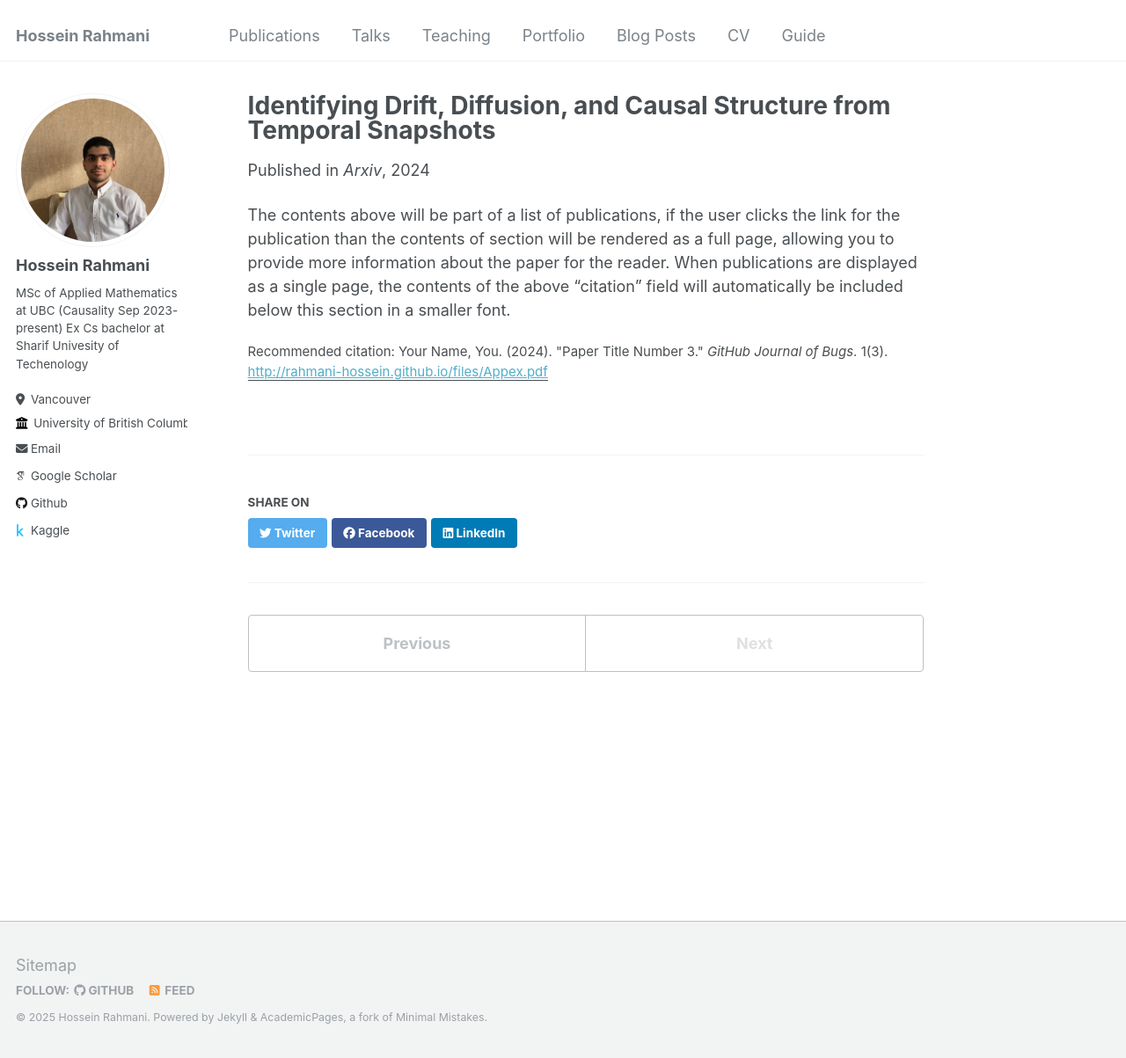
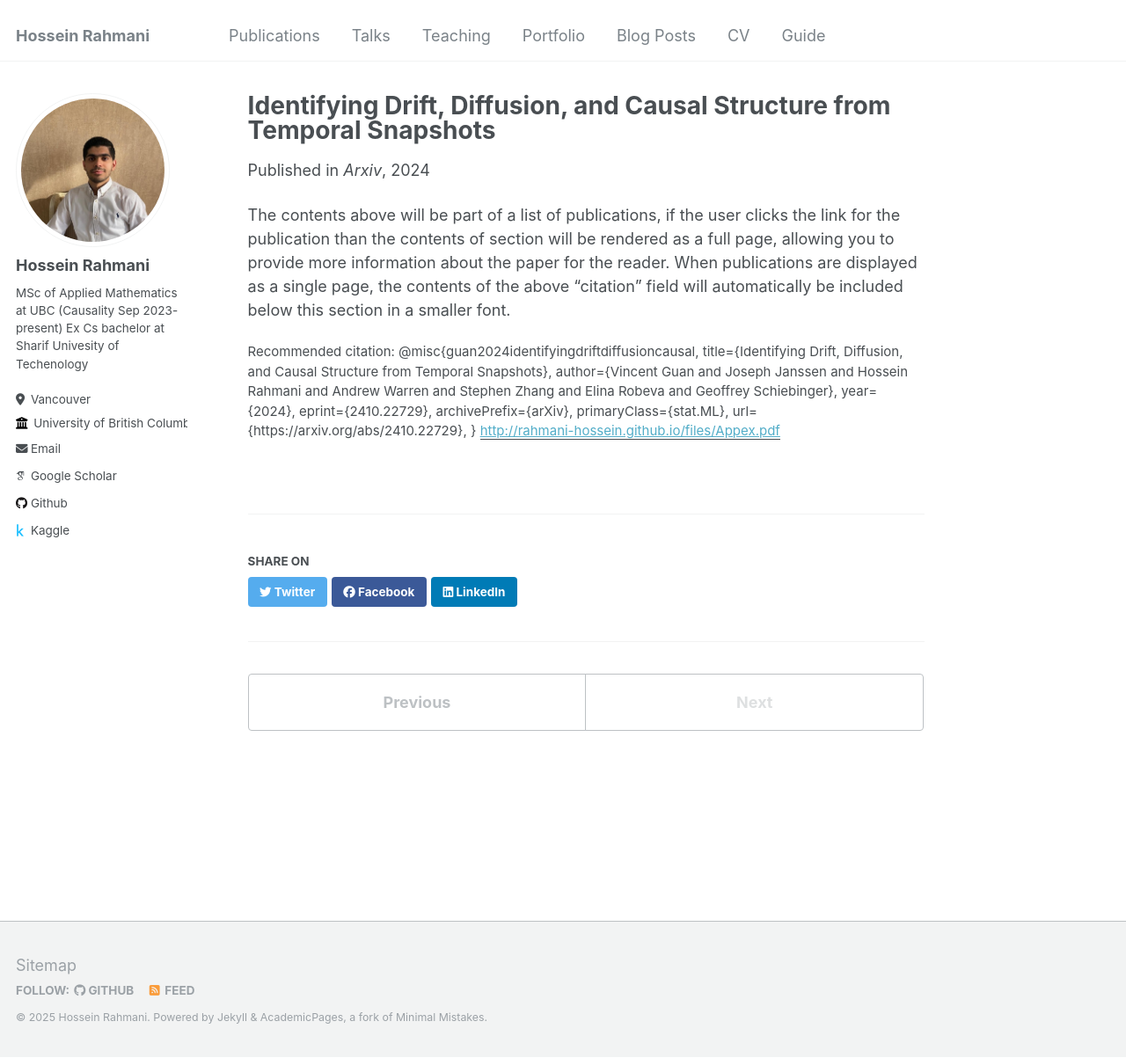
Before and after one commit to rahmani-hossein/rahmani-hossein.github.io, a Jekyll site: the page built from _publications/2024-10-30-appex.md, in a window 1280 px wide and 1203 px high. Shown: the whole window at 88% size. Built offline with Jekyll 4.4.1, drawn with Linux system fonts in a browser that asks for light colours; some web fonts are replaced.

Commit message:
Update 2024-10-30-appex.md

```diff
--- a/_publications/2024-10-30-appex.md
+++ b/_publications/2024-10-30-appex.md
@@ -6,7 +6,15 @@ excerpt: 'We present the first comprehensive approach for jointly estimating the
 date: 2024-10-30
 venue: 'Arxiv'
 paperurl: 'http://rahmani-hossein.github.io/files/Appex.pdf'
-citation: 'Your Name, You. (2024). &quot;Paper Title Number 3.&quot; <i>GitHub Journal of Bugs</i>. 1(3).'
+citation: '@misc{guan2024identifyingdriftdiffusioncausal,
+      title={Identifying Drift, Diffusion, and Causal Structure from Temporal Snapshots},
+      author={Vincent Guan and Joseph Janssen and Hossein Rahmani and Andrew Warren and Stephen Zhang and Elina Robeva and Geoffrey Schiebinger},
+      year={2024},
+      eprint={2410.22729},
+      archivePrefix={arXiv},
+      primaryClass={stat.ML},
+      url={https://arxiv.org/abs/2410.22729},
+}'
 ---
 
 The contents above will be part of a list of publications, if the user clicks the link for the publication than the contents of section will be rendered as a full page, allowing you to provide more information about the paper for the reader. When publications are displayed as a single page, the contents of the above "citation" field will automatically be included below this section in a smaller font.
```
